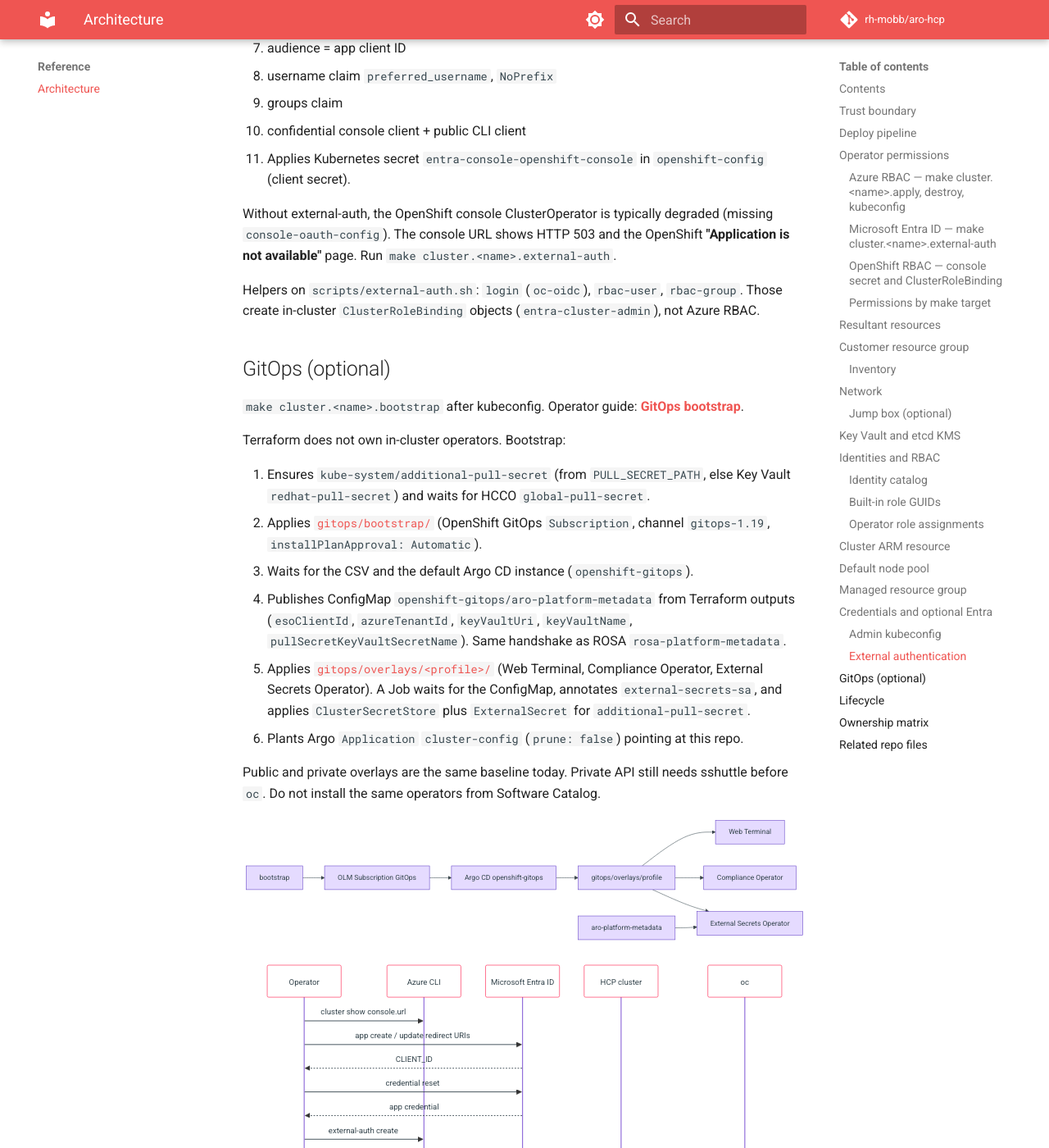
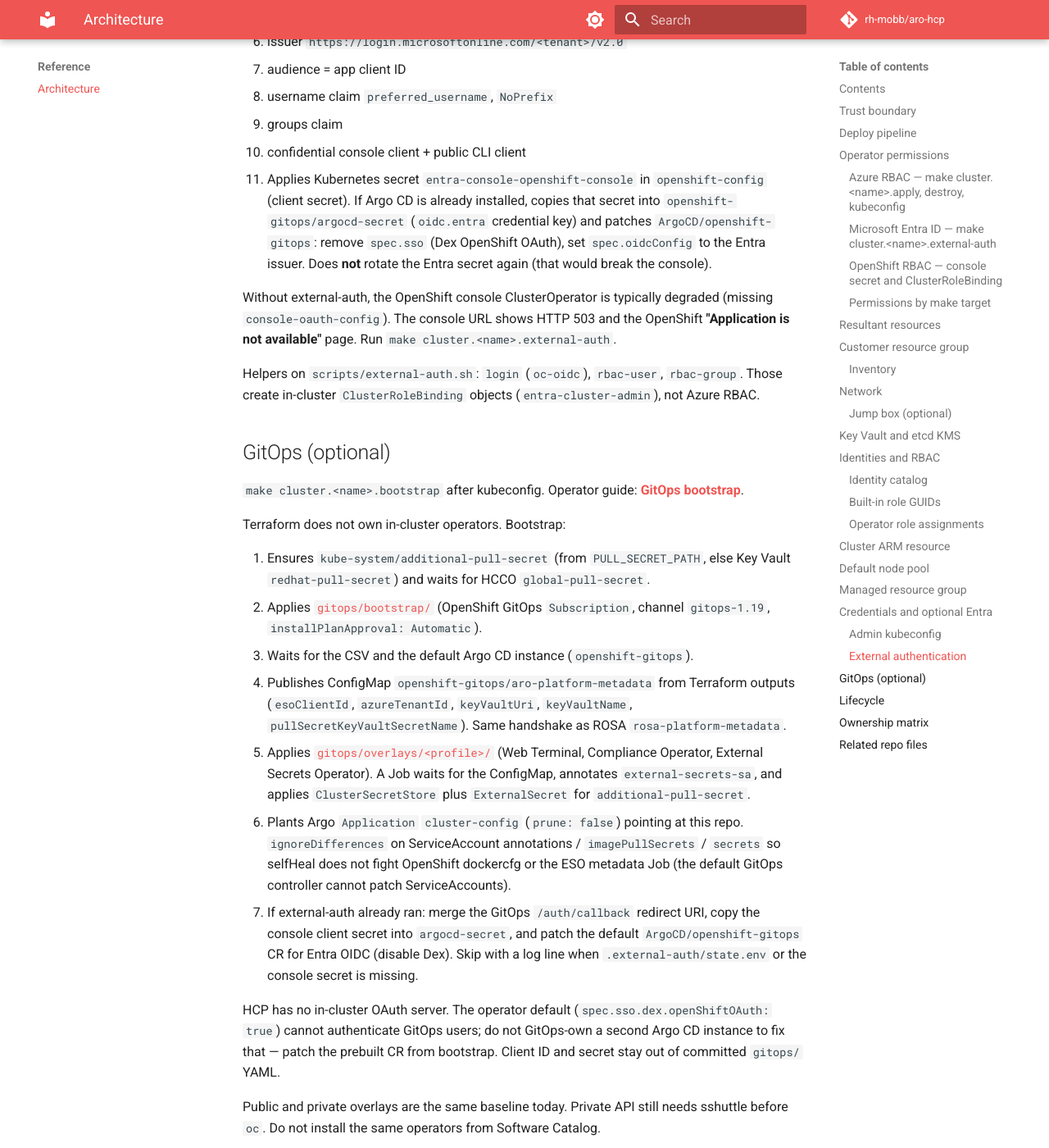
Before and after one commit to rh-mobb/aro-hcp, an MkDocs documentation site: the page built from docs/architecture.md, in a window 1280 px wide and 1400 px high, scrolled down 25288 px. Shown: the whole window at 82% size. Built offline with MkDocs 1.6.1 and Material for MkDocs 9.7.7, drawn with Linux system fonts in a browser that asks for light colours; comment, search, counter and statistics services are not loaded; some of the changed text lies outside the part shown.

Commit message:
feat(gitops): Entra OIDC for Argo CD and fix Application self-heal
HCP has no in-cluster OAuth, so Dex openShiftOAuth cannot authenticate
GitOps users. Bootstrap and external-auth patch the default ArgoCD CR
and ignore ServiceAccount drift the controller cannot patch.

Co-authored-by: Cursor <cursoragent@cursor.com>

```diff
--- a/docs/architecture.md
+++ b/docs/architecture.md
@@ -733,7 +733,7 @@ flowchart TB
 
 `make cluster.<name>.external-auth` (after kubeconfig). **Entra directory permissions** for this step are in [Operator permissions](#operator-permissions); subscription Owner is not enough if the tenant blocks app registration.
 
-1. Reads `properties.console.url` and registers redirect URIs: `<console>/auth/callback` and `http://localhost:8000`.
+1. Reads `properties.console.url` and **merges** redirect URIs: `<console>/auth/callback`, `http://localhost:8000`, and `<gitops-server>/auth/callback` when the GitOps route exists (so a re-run does not drop GitOps SSO).
 2. Creates or reuses an Entra app (`APP_DISPLAY_NAME`, default `${cluster_name}-auth`). Stores `CLIENT_ID` in `.external-auth/state.env`.
 3. Sets optional claims for `groups` on id/access/SAML tokens.
 4. Rotates a client secret.
@@ -743,7 +743,7 @@ flowchart TB
    - username claim `preferred_username`, `NoPrefix`
    - groups claim
    - confidential console client + public CLI client
-6. Applies Kubernetes secret `entra-console-openshift-console` in `openshift-config` (client secret).
+6. Applies Kubernetes secret `entra-console-openshift-console` in `openshift-config` (client secret). If Argo CD is already installed, copies that secret into `openshift-gitops/argocd-secret` (`oidc.entra` credential key) and patches `ArgoCD/openshift-gitops`: remove `spec.sso` (Dex OpenShift OAuth), set `spec.oidcConfig` to the Entra issuer. Does **not** rotate the Entra secret again (that would break the console).
 
 Without external-auth, the OpenShift console ClusterOperator is typically degraded (missing `console-oauth-config`). The console URL shows HTTP 503 and the OpenShift **"Application is not available"** page. Run `make cluster.<name>.external-auth`.
 
@@ -760,7 +760,10 @@ Terraform does not own in-cluster operators. Bootstrap:
 3. Waits for the CSV and the default Argo CD instance (`openshift-gitops`).
 4. Publishes ConfigMap `openshift-gitops/aro-platform-metadata` from Terraform outputs (`esoClientId`, `azureTenantId`, `keyVaultUri`, `keyVaultName`, `pullSecretKeyVaultSecretName`). Same handshake as ROSA `rosa-platform-metadata`.
 5. Applies [`gitops/overlays/<profile>/`](../gitops/overlays/) (Web Terminal, Compliance Operator, External Secrets Operator). A Job waits for the ConfigMap, annotates `external-secrets-sa`, and applies `ClusterSecretStore` plus `ExternalSecret` for `additional-pull-secret`.
-6. Plants Argo `Application` `cluster-config` (`prune: false`) pointing at this repo.
+6. Plants Argo `Application` `cluster-config` (`prune: false`) pointing at this repo. `ignoreDifferences` on ServiceAccount annotations / `imagePullSecrets` / `secrets` so selfHeal does not fight OpenShift dockercfg or the ESO metadata Job (the default GitOps controller cannot patch ServiceAccounts).
+7. If external-auth already ran: merge the GitOps `/auth/callback` redirect URI, copy the console client secret into `argocd-secret`, and patch the default `ArgoCD/openshift-gitops` CR for Entra OIDC (disable Dex). Skip with a log line when `.external-auth/state.env` or the console secret is missing.
+
+HCP has no in-cluster OAuth server. The operator default (`spec.sso.dex.openShiftOAuth: true`) cannot authenticate GitOps users; do not GitOps-own a second Argo CD instance to fix that — patch the prebuilt CR from bootstrap. Client ID and secret stay out of committed `gitops/` YAML.
 
 Public and private overlays are the same baseline today. Private API still needs sshuttle before `oc`. Do not install the same operators from Software Catalog.
 
@@ -848,6 +851,7 @@ flowchart TB
 | Console secret in `openshift-config` | `oc apply` | `oc delete` / external-auth delete | Yes, in-cluster |
 | GitOps / Web Terminal / Compliance / ESO Subscriptions | `cluster.<name>.bootstrap` then Argo | Delete Subscriptions / uninstall from console; not Terraform | Yes, in-cluster |
 | `openshift-gitops/aro-platform-metadata` | bootstrap from Terraform outputs | `oc delete`; overwritten on next bootstrap | Yes, in-cluster |
+| GitOps Entra OIDC (`ArgoCD` `oidcConfig` + `argocd-secret` key) | bootstrap or external-auth when both exist | Next bootstrap / external-auth overwrite; Entra app delete breaks login | Yes, in-cluster; secret copied from console secret |
 | `kube-system/additional-pull-secret` | bootstrap from Key Vault or `PULL_SECRET_PATH`; ESO refreshes | `oc delete`; not Terraform | Yes, in-cluster (HCCO merges to kubelet) |
 
 ## Related repo files
```
Also changed, not shown: CHANGELOG.md (+2 -0 lines), README.md (+3 -0 lines), docs/guides/external-auth-entra-id.md (+6 -3 lines), docs/guides/gitops.md (+6 -4 lines), docs/prerequisites/full-stack.md (+1 -1 lines), 7 other files.
